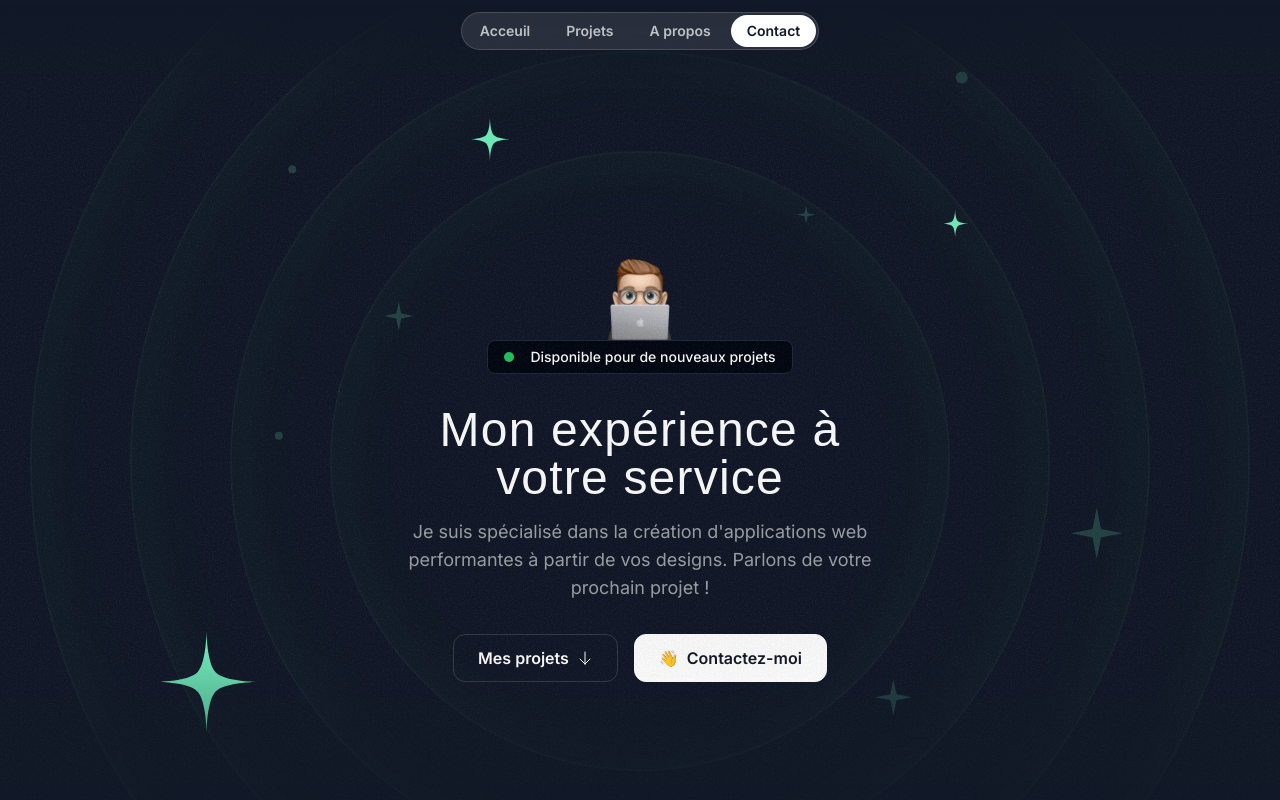
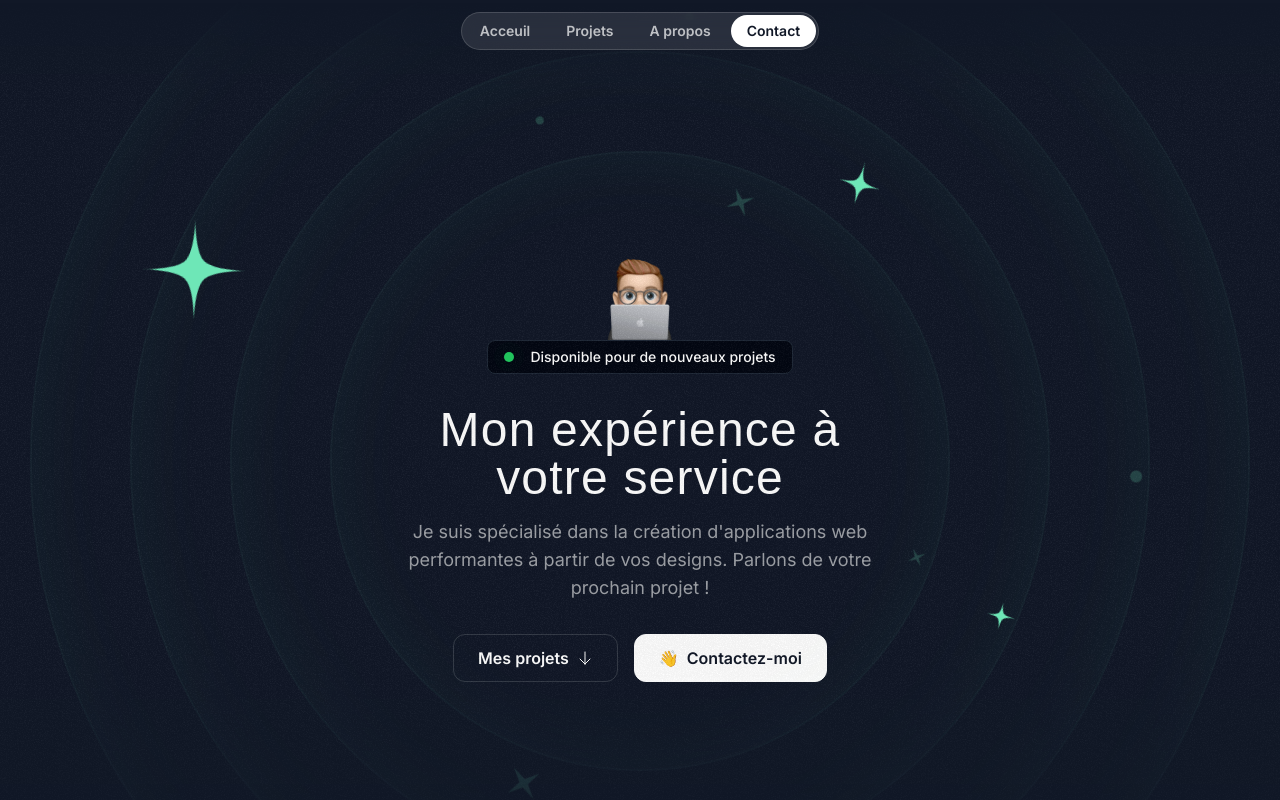
Before and after one commit to fayzMo94/Portfolio, a Next.js app: page / in a window 1280 px wide. Shown: the top 800 px of the page. Built offline with nearby package versions, Linux system fonts and the light colour scheme; a web font is replaced by a local one.

Commit message:
animations done

```diff
--- a/src/app/page.tsx
+++ b/src/app/page.tsx
@@ -14,7 +14,7 @@ export default function Home() {
       <HeroSection />
       <ProjectsSection />
       <TapeSection />
-      {/* <TestimonialsSection /> */}
+      <TestimonialsSection />
       <AboutSection />
       <ContactSection />
       <Footer />
--- a/src/components/Card.tsx
+++ b/src/components/Card.tsx
@@ -1,10 +1,20 @@
 import grainImage from "@/assets/images/grain.jpg";
-import { PropsWithChildren } from "react";
+import { ComponentPropsWithoutRef, PropsWithChildren } from "react";
 import { twMerge } from "tailwind-merge";
 
-export const Card = ({ className, children }: PropsWithChildren<{ className?: string }>) => {
+export const Card = ({
+  className,
+  children,
+  ...other
+}: ComponentPropsWithoutRef<"div">) => {
   return (
-    <div className={twMerge("bg-gray-800 rounded-3xl relative z-0 overflow-hidden after:z-10 after:content-[''] after:absolute after:inset-0 after:outline-2 after:outline after:-outline-offset-2 after:rounded-3xl after:outline-white/20 after:pointer-events-none ", className)}>
+    <div
+      className={twMerge(
+        "bg-gray-800 rounded-3xl relative z-0 overflow-hidden after:z-10 after:content-[''] after:absolute after:inset-0 after:outline-2 after:outline after:-outline-offset-2 after:rounded-3xl after:outline-white/20 after:pointer-events-none ",
+        className
+      )}
+      {...other}
+    >
       {/* grain image absolute background */}
       <div
         className="absolute inset-0 -z-10 opacity-5"
--- a/src/components/HeroOrbit.tsx
+++ b/src/components/HeroOrbit.tsx
@@ -1,12 +1,28 @@
 import { PropsWithChildren } from "react";
+import { twMerge } from "tailwind-merge";
 
 export const HeroOrbit = ({
   children,
   size,
   rotation,
-}: PropsWithChildren<{ size: number; rotation: number }>) => {
+  shouldOrbit = false,
+  shouldSpin = false,
+  orbitDuration,
+  spinDuration,
+}: PropsWithChildren<{
+  size: number;
+  rotation: number;
+  shouldOrbit?: boolean;
+  shouldSpin?: boolean;
+  orbitDuration?: string;
+  spinDuration?: string;
+}>) => {
   return (
-    <div className="absolute left-1/2 top-1/2 -translate-x-1/2 -translate-y-1/2">
+    <div className="absolute left-1/2 top-1/2 -translate-x-1/2 -translate-y-1/2 ">
+      <div
+        className={twMerge(shouldOrbit === true && "animate-spin")}
+        style={{ animationDuration: `${orbitDuration}` }}
+      >
         <div
           className=" flex items-start justify-start"
           style={{
@@ -16,6 +32,10 @@ export const HeroOrbit = ({
           }}
         >
           <div
+            className={twMerge(shouldSpin === true && "animate-spin")}
+            style={{ animationDuration: `${spinDuration}` }}
+          >
+            <div
               className="inline-flex "
               style={{ transform: `rotate(${rotation * -1}deg)` }}
             >
@@ -23,5 +43,7 @@ export const HeroOrbit = ({
             </div>
           </div>
         </div>
+      </div>
+    </div>
   );
 };
--- a/src/components/ToolboxItems.tsx
+++ b/src/components/ToolboxItems.tsx
@@ -1,4 +1,5 @@
 import { TechIcon } from "@/components/TechIcon";
+import { Fragment } from "react";
 import { twMerge } from "tailwind-merge";
 
 export const ToolboxItems = ({
@@ -26,6 +27,8 @@ export const ToolboxItems = ({
           itemsWrapperClassName
         )}
       >
+        {[...new Array(2)].fill(0).map((_, index) => (
+          <Fragment key={index}>
             {items.map((item) => (
               <div
                 key={item.title}
@@ -35,6 +38,8 @@ export const ToolboxItems = ({
                 <span className="font-semibold">{item.title}</span>
               </div>
             ))}
+          </Fragment>
+        ))}
       </div>
     </div>
   );
--- a/src/sections/Hero.tsx
+++ b/src/sections/Hero.tsx
@@ -9,7 +9,13 @@ import { HeroOrbit } from "@/components/HeroOrbit";
 export const HeroSection = () => {
   return (
     <div className="py-32 md:py-48 lg:py-60 relative z-0 overflow-x-clip">
-      <div className="absolute inset-0" style={{ maskImage: 'linear-gradient(to bottom, transparent, black 10%, black 70%, transparent)' }}>
+      <div
+        className="absolute inset-0"
+        style={{
+          maskImage:
+            "linear-gradient(to bottom, transparent, black 10%, black 70%, transparent)",
+        }}
+      >
         {/* background layer */}
         <div
           className="hero-layers -z-30 opacity-5"
@@ -20,37 +26,87 @@ export const HeroSection = () => {
         <div className="size-[820px] hero-ring"></div>
         <div className="size-[1020px] hero-ring"></div>
         <div className="size-[1220px] hero-ring"></div>
-        {/* hero stars orbit */}
-        <HeroOrbit size={800} rotation={-72}>
+        {/* ------------ hero stars orbit ----------- */}
+        <HeroOrbit
+          size={430}
+          rotation={-14}
+          shouldOrbit
+          orbitDuration="30s"
+          shouldSpin
+          spinDuration="3s"
+        >
+          <SparkleIcon className="size-8 text-emerald-300/20" />
+        </HeroOrbit>
+        <HeroOrbit
+          size={440}
+          rotation={79}
+          shouldOrbit
+          orbitDuration="32s"
+          shouldSpin
+          spinDuration="3s"
+        >
+          <SparkleIcon className="size-5 text-emerald-300/20" />
+        </HeroOrbit>
+        <HeroOrbit size={520} rotation={-41} shouldOrbit orbitDuration="34s">
+          <div className="size-2 rounded-full bg-emerald-300/20" />
+        </HeroOrbit>
+        <HeroOrbit
+          size={530}
+          rotation={178}
+          shouldOrbit
+          orbitDuration="36s"
+          shouldSpin
+          spinDuration="3s"
+        >
+          <SparkleIcon className="size-10 text-emerald-300/20" />
+        </HeroOrbit>
+        <HeroOrbit
+          size={550}
+          rotation={20}
+          shouldOrbit
+          orbitDuration="38s"
+          shouldSpin
+          spinDuration="6s"
+        >
+          <StarIcon className="size-12 text-emerald-300" />
+        </HeroOrbit>
+        <HeroOrbit
+          size={590}
+          rotation={98}
+          shouldOrbit
+          orbitDuration="40s"
+          shouldSpin
+          spinDuration="6s"
+        >
+          <StarIcon className="size-8 text-emerald-300" />
+        </HeroOrbit>
+        <HeroOrbit size={650} rotation={-5} shouldOrbit orbitDuration="42s">
+          <div className="size-2 rounded-full bg-emerald-300/20" />
+        </HeroOrbit>
+        <HeroOrbit
+          size={710}
+          rotation={144}
+          shouldOrbit
+          orbitDuration="44s"
+          shouldSpin
+          spinDuration="3s"
+        >
+          <SparkleIcon className="size-14 text-emerald-300/20" />
+        </HeroOrbit>
+        <HeroOrbit size={720} rotation={85} shouldOrbit orbitDuration="46s">
+          <div className="size-3 rounded-full bg-emerald-300/20" />
+        </HeroOrbit>
+        <HeroOrbit
+          size={800}
+          rotation={-72}
+          shouldOrbit
+          orbitDuration="48s"
+          shouldSpin
+          spinDuration="6s"
+        >
           <StarIcon className="size-28 text-emerald-300" />
         </HeroOrbit>
-        <HeroOrbit size={550} rotation={20}>
-          <StarIcon className="size-12 text-emerald-300" />
-        </HeroOrbit>
-        <HeroOrbit size={590} rotation={98}>
-          <StarIcon className="size-8 text-emerald-300" />
-        </HeroOrbit>
-        <HeroOrbit size={430} rotation={-14}>
-          <SparkleIcon className="size-8 text-emerald-300/20" />
-        </HeroOrbit>
-        <HeroOrbit size={440} rotation={79}>
-          <SparkleIcon className="size-5 text-emerald-300/20" />
-        </HeroOrbit>
-        <HeroOrbit size={530} rotation={178}>
-          <SparkleIcon className="size-10 text-emerald-300/20" />
-        </HeroOrbit>
-        <HeroOrbit size={710} rotation={144}>
-          <SparkleIcon className="size-14 text-emerald-300/20" />
-        </HeroOrbit>
-        <HeroOrbit size={720} rotation={85}>
-          <div className="size-3 rounded-full bg-emerald-300/20" />
-        </HeroOrbit>
-        <HeroOrbit size={520} rotation={-41}>
-          <div className="size-2 rounded-full bg-emerald-300/20" />
-        </HeroOrbit>
-        <HeroOrbit size={650} rotation={-5}>
-          <div className="size-2 rounded-full bg-emerald-300/20" />
-        </HeroOrbit>
+        {/* ------------ END STARS ORBIT ------------ */}
       </div>
       {/* MAIN container */}
       <div className="container">
@@ -61,7 +117,10 @@ export const HeroSection = () => {
             alt="Emoji derrière un mac"
           />
           <div className="bg-gray-950 border border-gray-800 py-1.5 px-4 inline-flex items-center gap-4 rounded-lg">
-            <div className="bg-green-500 size-2.5 rounded-full"></div>
+            {/* green ping */}
+            <div className="bg-green-500 size-2.5 rounded-full relative ">
+              <div className="bg-green-500 absolute inset-0 animate-ping-large rounded-full"></div>
+            </div>
             <div className="text-sm font-medium">
               Disponible pour de nouveaux projets
             </div>
--- a/src/sections/Projects.tsx
+++ b/src/sections/Projects.tsx
@@ -54,10 +54,11 @@ export const ProjectsSection = () => {
         />
         {/* Cards wrapper */}
         <div className="flex flex-col mt-10 md:mt-20 gap-20">
-          {portfolioProjects.map((project) => (
+          {portfolioProjects.map((project, projectIndex) => (
             <Card
               key={project.title}
-              className="px-8 pt-8 pb-0 md:pt-12 md:px-10 lg:pt-16 lg:px-20"
+              className="px-8 pt-8 pb-0 md:pt-12 md:px-10 lg:pt-16 lg:px-20 sticky"
+              style={{ top: `calc(64px + ${projectIndex * 40}px)` }}
             >
               {/* card content */}
               <div className="lg:grid lg:grid-cols-2 lg:gap-16">
--- a/tailwind.config.ts
+++ b/tailwind.config.ts
@@ -22,8 +22,37 @@ const config: Config = {
     },
     extend: {
       fontFamily: {
-        sans: 'var(--font-sans)',
-        serif: 'var(--font-serif)',
+        sans: "var(--font-sans)",
+        serif: "var(--font-serif)",
+      },
+      animation: {
+        "ping-large": "ping-large 1s ease-in-out infinite",
+        "move-left": "move-left 1s linear infinite",
+        "move-right": "move-right 1s linear infinite",
+      },
+      keyframes: {
+        "ping-large": {
+          "75%, 100%": {
+            transform: "scale(3)",
+            opacity: "0",
+          },
+        },
+        "move-left": {
+          "0%": {
+            transform: "translateX(0)",
+          },
+          "100%": {
+            transform: "translateX(-50%)",
+          },
+        },
+        "move-right": {
+          "0%": {
+            transform: "translateX(-50%)",
+          },
+          "100%": {
+            transform: "translateX(0)",
+          },
+        },
       },
     },
   },
```
Also changed, not shown: src/sections/About.tsx (+20 -8 lines), src/sections/Tape.tsx (+6 -1 lines), src/sections/Testimonials.tsx (+14 -4 lines). Lines whose indentation alone changed are shown as unchanged.
